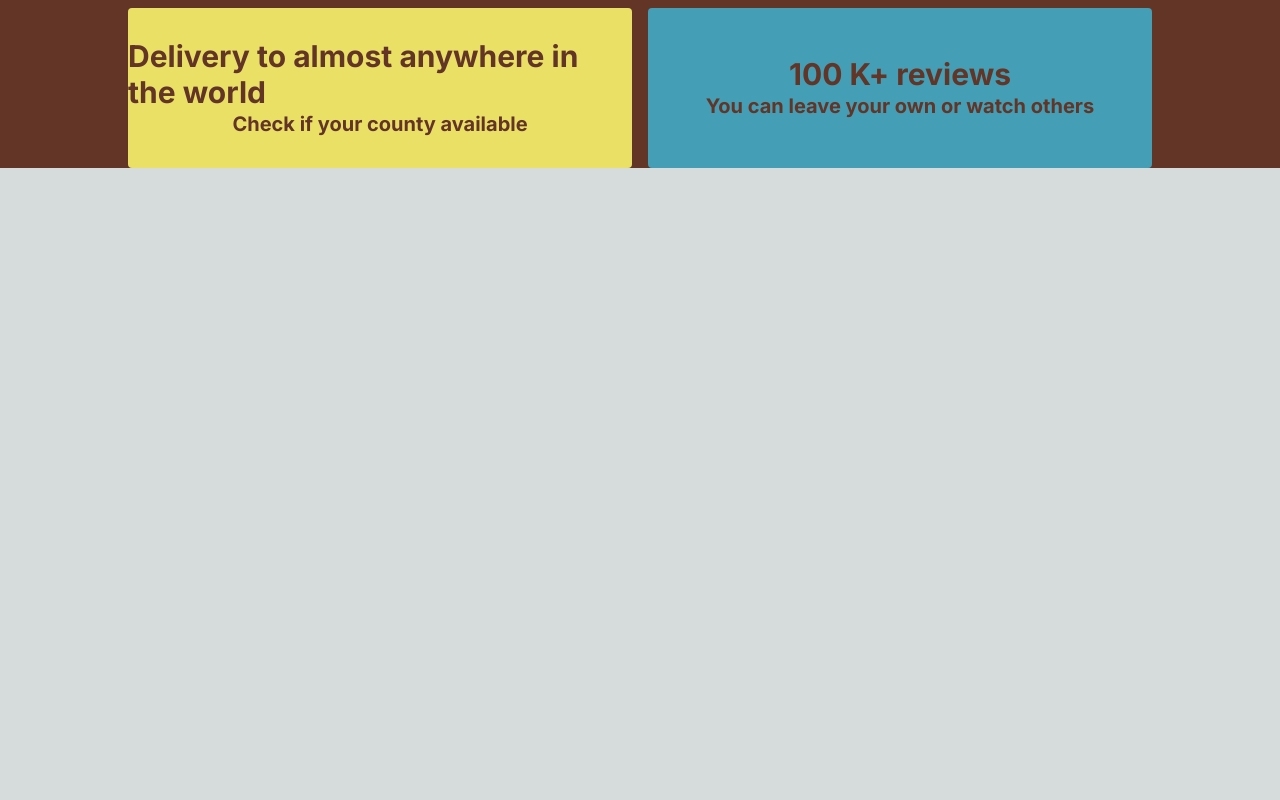
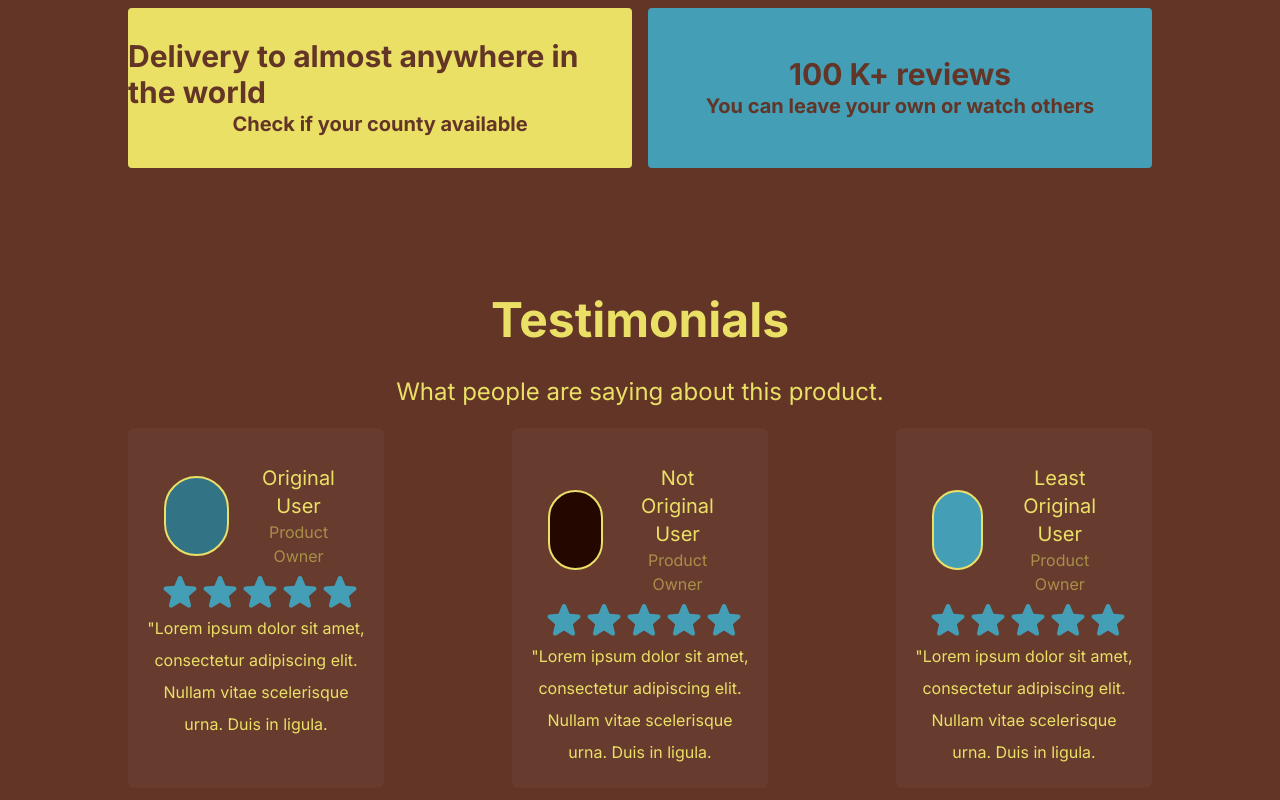
Before and after one commit to Kadgar782/ChocolateLanding, a Next.js app: page / in a window 1280 px wide. Shown: the part 2392-3192 px from the top of the page. Before the commit the page ends 2560 px from the top, so only its background shows below. Built offline with nearby package versions, Linux system fonts and the light colour scheme.

Commit message:
added a small section with reviews

```diff
--- /dev/null
+++ b/app/components/star.tsx
@@ -0,0 +1,20 @@
+export const StarIcon = ({ rewriteClass }: { rewriteClass: string }) => {
+  return (
+    <svg
+      xmlns="http://www.w3.org/2000/svg"
+      fill="none"
+      viewBox="0 0 24 24"
+      strokeWidth={1.5}
+      stroke="currentColor"
+      className={rewriteClass}
+    >
+      <path
+        strokeLinecap="round"
+        strokeLinejoin="round"
+        d="M11.48 3.499a.562.562 0 011.04 0l2.125 5.111a.563.563 0 00.475.345l5.518.442c.499.04.701.663.321.988l-4.204 3.602a.563.563 0 00-.182.557l1.285 5.385a.562.562 0 01-.84.61l-4.725-2.885a.563.563 0 00-.586 0L6.982 20.54a.562.562 0 01-.84-.61l1.285-5.386a.562.562 0 00-.182-.557l-4.204-3.602a.563.563 0 01.321-.988l5.518-.442a.563.563 0 00.475-.345L11.48 3.5z"
+      />
+    </svg>
+  );
+};
+
+export default StarIcon;
--- a/app/page.tsx
+++ b/app/page.tsx
@@ -2,6 +2,7 @@ import Image from "next/image";
 import Link from "next/link";
 import ProductCarousel from "./components/carousel";
 import { Products } from "./components/carousel";
+import { StarIcon } from "./components/star";
 import "./page.css";
 
 export default function Home() {
@@ -103,19 +104,19 @@ export default function Home() {
 
       <section className="bento  w-4/5">
         <section className="grid grid-flow-row-dense  grid-cols-6 content-center justify-center gap-4   max-md:grid-cols-1 max-md:grid-rows-1 ">
-          <div className="col-span-4  flex min-h-[20rem] flex-col place-content-center rounded bg-primary pb-20 pt-20 text-5xl font-bold text-background">
+          <div className="col-span-4  flex min-h-[20rem] flex-col place-content-center rounded bg-primary pb-20 pt-20 text-5xl font-bold text-background max-md:pl-12">
             <h1 className=" flex place-content-center">
               More than 200K sales annually
             </h1>
-            <h2 className=" flex place-content-center text-2xl">
+            <h2 className=" flex place-content-center text-2xl max-md:pr-12 max-md:pt-5">
               and counting...
             </h2>
           </div>
-          <div className="col-span-2 flex min-h-[20rem] flex-col place-content-center rounded bg-secondary pb-20 pt-20 text-4xl font-bold text-text max-md:col-span-4 ">
+          <div className="col-span-2 flex min-h-[20rem] flex-col place-content-center rounded bg-secondary pb-20 pt-20 text-4xl font-bold text-text max-md:col-span-4  max-md:pl-12 ">
             <h1 className="flex place-content-center content-center">
               100% Natural Ingredients!
             </h1>
-            <h2 className=" flex place-content-center text-xl">
+            <h2 className=" flex place-content-center text-xl  max-md:pr-7  max-md:pt-5">
               we care about your health
             </h2>
           </div>
@@ -145,6 +146,114 @@ export default function Home() {
           </div>
         </section>
       </section>
+      {/* section with customer reviews */}
+
+      <section className="flex w-4/5 flex-col items-center">
+        <h1 className="flex  pt-32  text-5xl text-text max-md:text-4xl">
+          <strong>Testimonials</strong>
+        </h1>
+        <h2 className="flex  pb-5 pt-8 text-2xl font-normal text-text max-md:text-xl">
+          What people are saying about this product.
+        </h2>
+
+        {/* it is necessary to make a component out of this */}
+
+        <section className="flex h-96 flex-row justify-center gap-32  bg-background   pb-6 text-citrine max-md:h-full max-md:flex-col  max-md:items-center max-md:gap-3 ">
+          <section className="flex w-1/3 flex-col items-center rounded-md bg-bacgroundCard p-4 text-center max-md:w-4/5">
+            <div className="reviever flex w-full flex-row items-center gap-5 p-5 pb-1 ">
+              <div className="h-20 w-20 rounded-full border-2 border-citrine bg-primary"></div>
+              <div>
+                <h2 className=" text-xl">Original User</h2>
+                <span className=" opacity-50">Product Owner</span>
+              </div>
+            </div>
+            <div className="flex-start flex self-start pl-4">
+              <StarIcon
+                rewriteClass={"h-10 w-full fill-accent stroke-accent"}
+              />
+              <StarIcon
+                rewriteClass={"h-10 w-full fill-accent stroke-accent"}
+              />
+              <StarIcon
+                rewriteClass={"h-10 w-full fill-accent stroke-accent"}
+              />
+              <StarIcon
+                rewriteClass={"h-10 w-full fill-accent stroke-accent"}
+              />
+              <StarIcon
+                rewriteClass={"h-10 w-full fill-accent stroke-accent"}
+              />
+            </div>
+
+            <p className="leading-loose">
+              "Lorem ipsum dolor sit amet, consectetur adipiscing elit. Nullam
+              vitae scelerisque urna. Duis in ligula.
+            </p>
+          </section>
+          <section className="flex w-1/3 flex-col items-center rounded-md bg-bacgroundCard p-4 text-center max-md:w-4/5">
+            <div className="reviever flex w-full flex-row items-center gap-5 p-5 pb-1 ">
+              <div className="h-20 w-20 rounded-full border-2 border-citrine bg-secondary"></div>
+              <div>
+                <h2 className=" text-xl">Not Original User</h2>
+                <span className=" opacity-50">Product Owner</span>
+              </div>
+            </div>
+            <div className="flex-start flex self-start pl-4">
+              <StarIcon
+                rewriteClass={"h-10 w-full fill-accent stroke-accent"}
+              />
+              <StarIcon
+                rewriteClass={"h-10 w-full fill-accent stroke-accent"}
+              />
+              <StarIcon
+                rewriteClass={"h-10 w-full fill-accent stroke-accent"}
+              />
+              <StarIcon
+                rewriteClass={"h-10 w-full fill-accent stroke-accent"}
+              />
+              <StarIcon
+                rewriteClass={"h-10 w-full fill-accent stroke-accent"}
+              />
+            </div>
+
+            <p className="leading-loose">
+              "Lorem ipsum dolor sit amet, consectetur adipiscing elit. Nullam
+              vitae scelerisque urna. Duis in ligula.
+            </p>
+          </section>
+          <section className="flex w-1/3 flex-col items-center rounded-md bg-bacgroundCard p-4 text-center max-md:w-4/5">
+            <div className="reviever flex w-full flex-row items-center gap-5 p-5 pb-1 ">
+              <div className="h-20 w-20 rounded-full border-2 border-citrine bg-accent"></div>
+              <div>
+                <h2 className=" text-xl">Least Original User</h2>
+                <span className=" opacity-50">Product Owner</span>
+              </div>
+            </div>
+            <div className="flex-start flex self-start pl-4">
+              <StarIcon
+                rewriteClass={"h-10 w-full fill-accent stroke-accent"}
+              />
+              <StarIcon
+                rewriteClass={"h-10 w-full fill-accent stroke-accent"}
+              />
+              <StarIcon
+                rewriteClass={"h-10 w-full fill-accent stroke-accent"}
+              />
+              <StarIcon
+                rewriteClass={"h-10 w-full fill-accent stroke-accent"}
+              />
+              <StarIcon
+                rewriteClass={"h-10 w-full fill-accent stroke-accent"}
+              />
+            </div>
+
+            <p className="leading-loose">
+              "Lorem ipsum dolor sit amet, consectetur adipiscing elit. Nullam
+              vitae scelerisque urna. Duis in ligula.
+            </p>
+          </section>
+        </section>
+      </section>
     </main>
   );
 }
```
